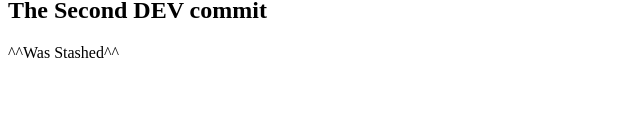
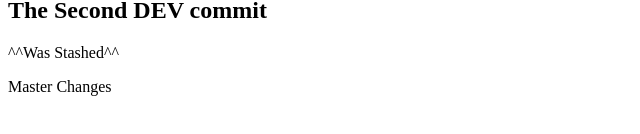
Before and after one commit to lucasbaze/Git-Testing, a plain HTML site: page index.html in a window 1280 px wide. Shown: the part 128-262 px from the top of the page, without its empty margins (0-640 px from the left). Drawn offline with Linux system fonts and the light colour scheme.

Commit message:
Master Changes

```diff
--- a/index.html
+++ b/index.html
@@ -5,3 +5,5 @@
 
 <h2>The Second DEV commit</h2>
 <p>^^Was Stashed^^</p>
+
+<p>Master Changes</p>
```
